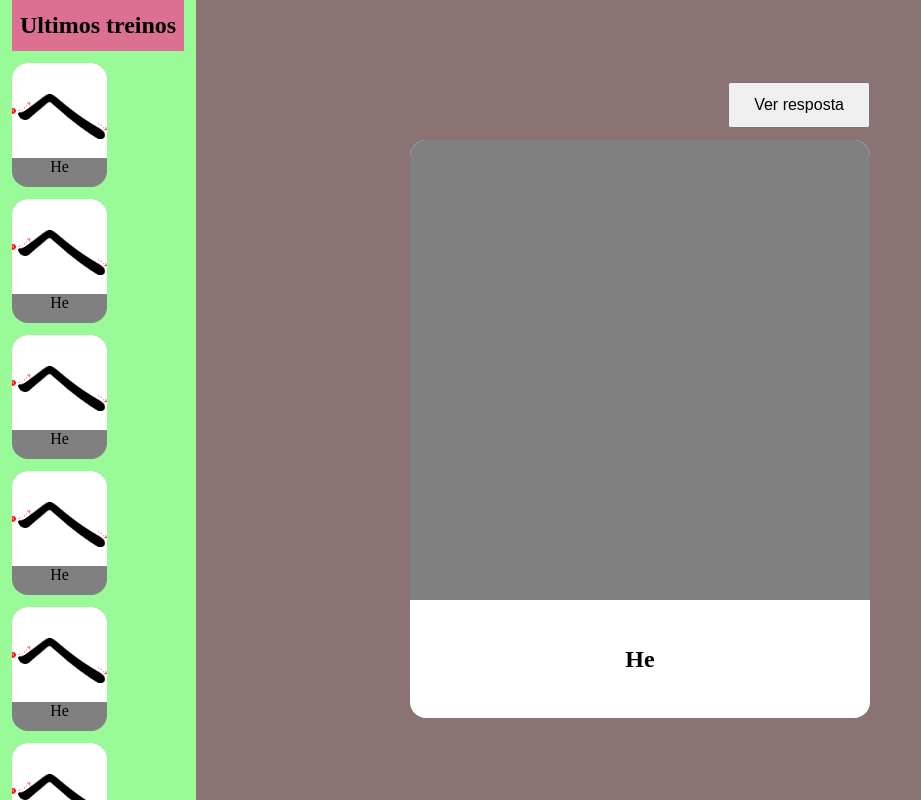
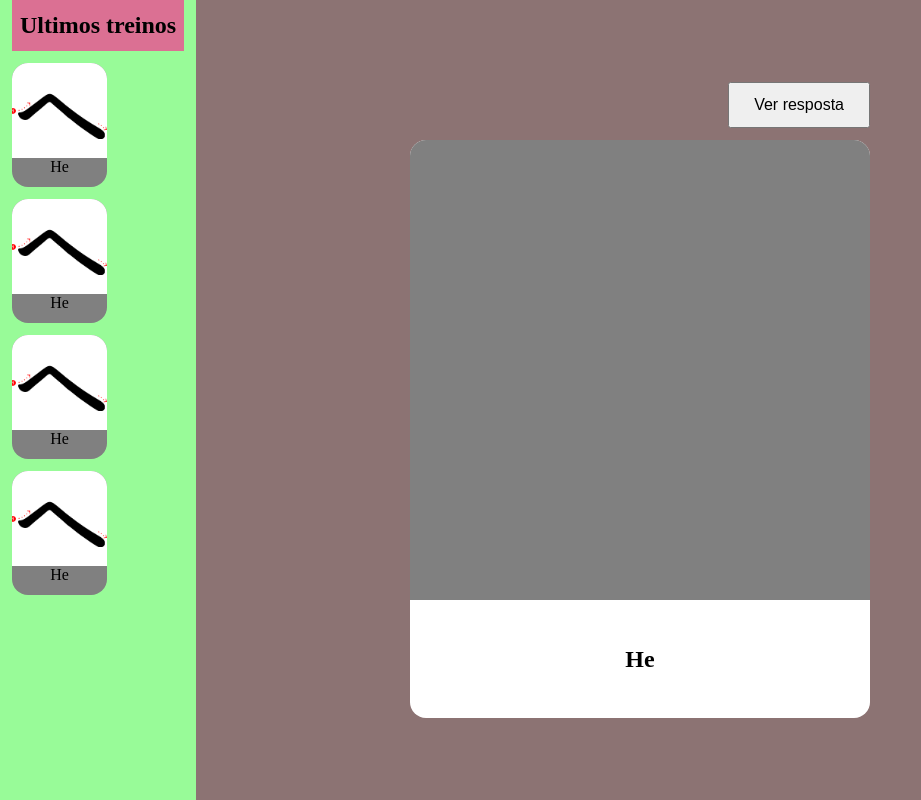
Before and after one commit to CaioVieira-dev/writing-trainer, a React (Create React App) app: page / in a window 1280 px wide. Shown: the whole page, without its empty margins (0-921 px from the left). Built offline with nearby package versions, Linux system fonts and the light colour scheme.

Commit message:
chore: experiment things

```diff
--- a/src/components/FrontFace/index.jsx
+++ b/src/components/FrontFace/index.jsx
@@ -13,7 +13,7 @@ function Canvas(){
         ctx.canvas.width = 460;
         ctx.canvas.height = 460;
 
-        ctx.lineWidth = 5;
+        ctx.lineWidth = 15;
         ctx.lineJoin = 'round';
         ctx.lineCap = "round"
 
--- a/src/components/HistoryBar/index.jsx
+++ b/src/components/HistoryBar/index.jsx
@@ -22,10 +22,6 @@ function History(){
         <PastSnapshot />
         <PastSnapshot />
         <PastSnapshot />
-        <PastSnapshot />
-        <PastSnapshot />
-        <PastSnapshot />
-        <PastSnapshot />
     </div>
 }
 
```
